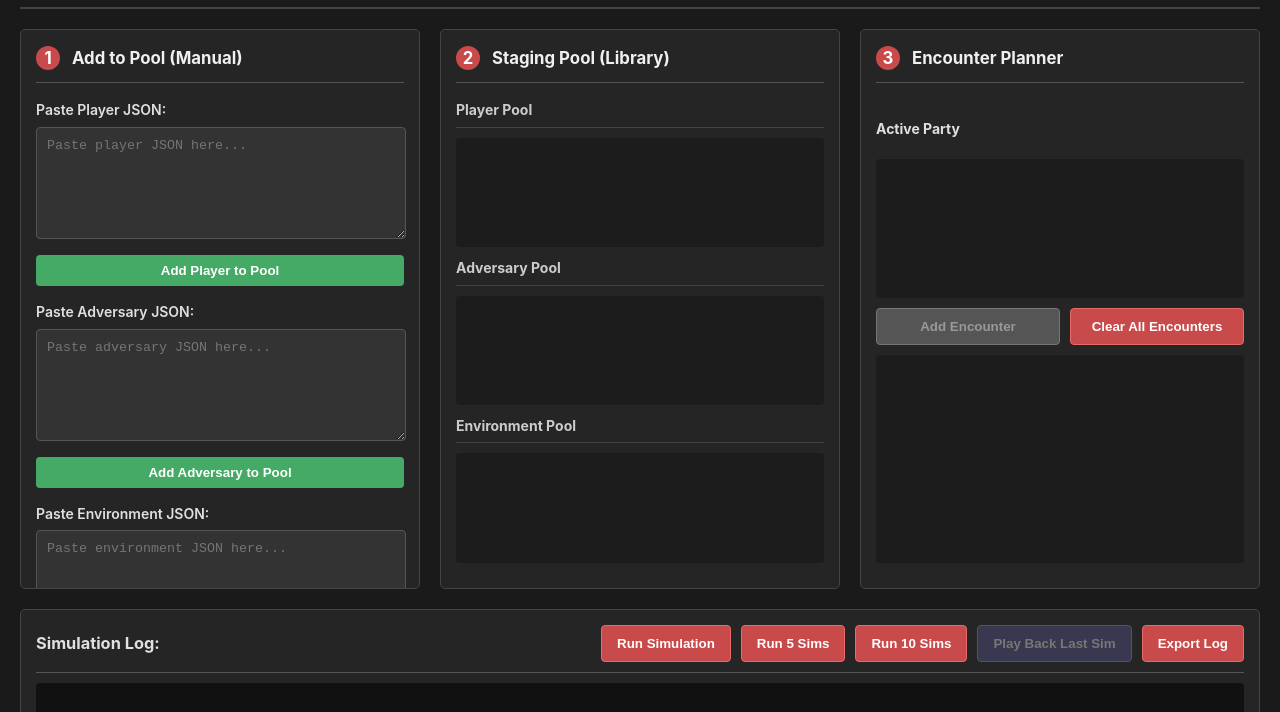
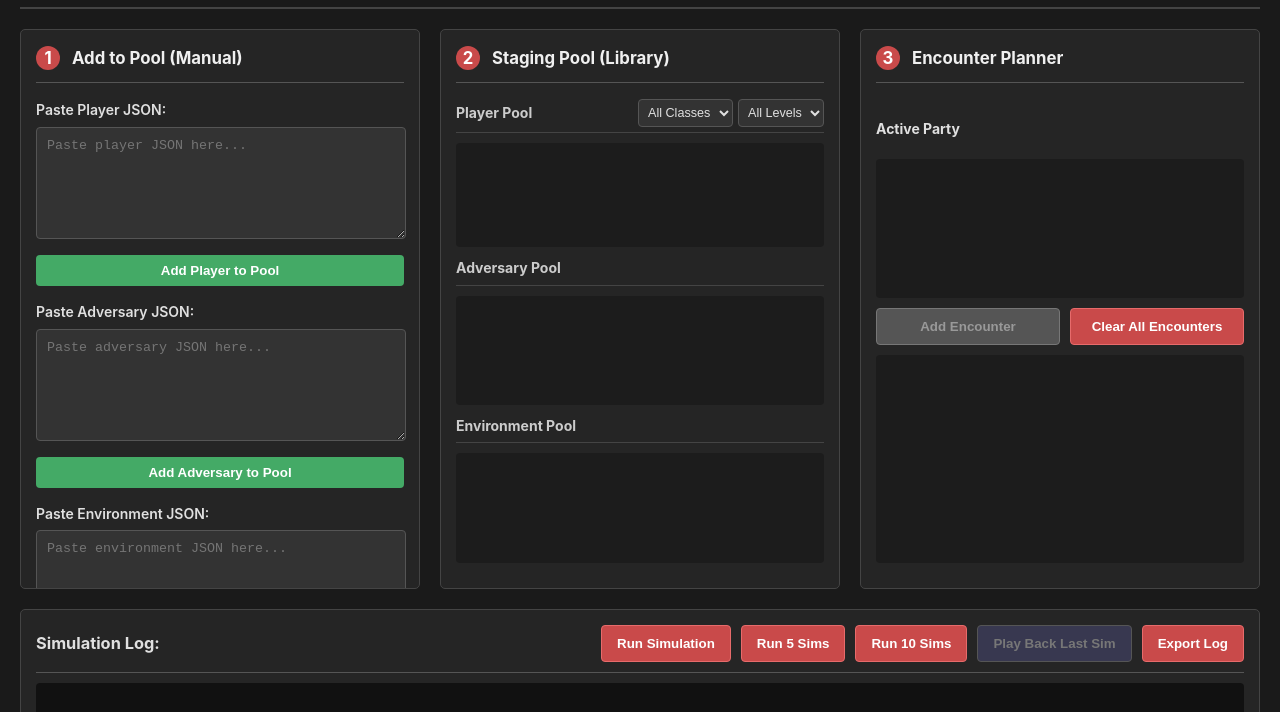
Before and after one commit to ettinentertainment/DHMC-Monte-Carlo-Teamwork, a plain HTML site: page index.html in a window 1280 px wide. Shown: the part 68-780 px from the top of the page. Drawn offline with Linux system fonts and the light colour scheme.

Commit message:
Update index.html

```diff
--- a/index.html
+++ b/index.html
@@ -48,6 +48,33 @@
             <div class="pool-container">
                 <div class="pool-header">
                     <h4>Player Pool</h4>
+                    <div class="pool-filters">
+                        <select id="pc-pool-class-filter">
+                            <option value="all">All Classes</option>
+                            <option value="Bard">Bard</option>
+                            <option value="Druid">Druid</option>
+                            <option value="Guardian">Guardian</option>
+                            <option value="Ranger">Ranger</option>
+                            <option value="Rogue">Rogue</option>
+                            <option value="Seraph">Seraph</option>
+                            <option value="Sorcerer">Sorcerer</option>
+                            <option value="Warrior">Warrior</option>
+                            <option valueZ="Wizard">Wizard</option>
+                        </select>
+                        <select id="pc-pool-level-filter">
+                            <option value="all">All Levels</option>
+                            <option value="1">Lvl 1</option>
+                            <option value="2">Lvl 2</option>
+                            <option value="3">Lvl 3</option>
+                            <option value="4">Lvl 4</option>
+                            <option value="5">Lvl 5</option>
+                            <option value="6">Lvl 6</option>
+                            <option value="7">Lvl 7</option>
+                            <option value="8">Lvl 8</option>
+                            <option value="9">Lvl 9</option>
+                            <option value="10">Lvl 10</option>
+                        </select>
+                    </div>
                 </div>
                 <div id="player-pool-list" class="agent-list"></div>
             </div>
```
